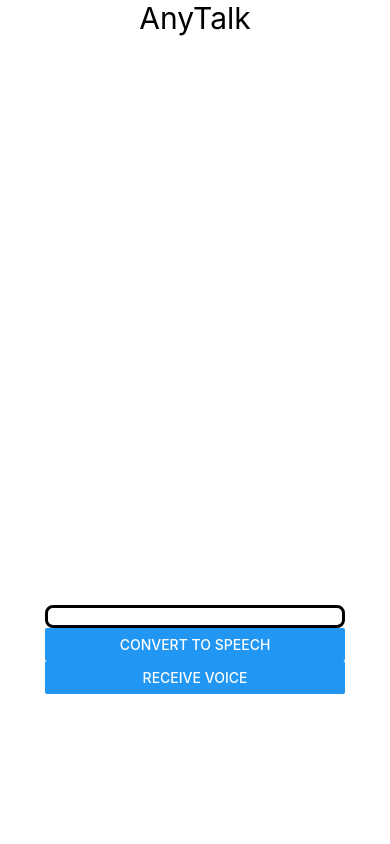
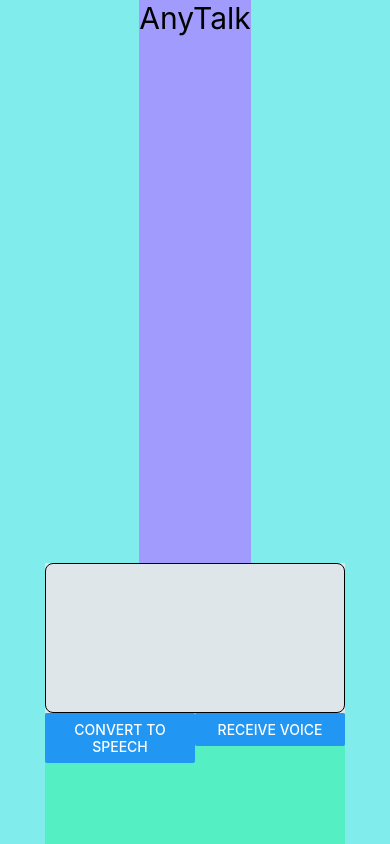
Before and after one commit to ansonhywan/AnyTalk-app, a React Native app: screen / in a window 390 px wide. Built offline with nearby package versions, Linux system fonts and the light colour scheme.

Commit message:
Use flexbox for arraging views.

```diff
--- a/App.js
+++ b/App.js
@@ -49,43 +49,63 @@ const Section = ({children, title}) => {
 
 const App = () => {
   return (
-    <SafeAreaView style={styles.body}>
-      <View>
+    <SafeAreaView style={styles.safe_area}>
+      <View style={styles.body}>
+        <View style={styles.title_view}>
           <Text style={styles.text}>
             AnyTalk
           </Text>
         </View>
         <View style={styles.input_view}>
-        <TextInput style={styles.input}>
-
-        </TextInput>
+            <TextInput style={styles.input}/>
+            <View style={styles.button_view}>
+              <View style={styles.button}>
                 <Button title = "Convert to Speech" onPress={() => console.log("Button 1 Tapped!")}/>
+              </View>
+              <View style={styles.button}>
                 <Button title = "Receive voice" onPress={() => console.log("Button 2 Tapped!")}/>
+              </View>
+          </View>
+        </View>
       </View>
     </SafeAreaView>
   );
 };
 
 const styles = StyleSheet.create({
+  safe_area: {
+    flex: 1,
+  },
   body: {
     flex: 1,
-    backgroundColor: '#ffffff',
+    backgroundColor: '#81ecec',
     alignItems: 'center'
+  },
+  title_view: {
+    flex: 1,
+    backgroundColor: '#a29bfe'
   },
   text: {
     fontSize: 30
   },
   input_view: {
-    position: 'absolute',
-    bottom: 150
+    backgroundColor: '#dfe6e9',
+    flex: 0.5
+  },
+  button_view: {
+    flex: 1,
+    flexDirection: 'row'
   },
   input: {
-    flex: 1,
     width: 300,
     height: 150,
-    borderWidth: 3,
+    borderWidth: 1,
     borderRadius: 8,
     borderColor: '#000000'
+  },
+  button: {
+    flex: 1,
+    backgroundColor: '#55efc4'
   }
 });
 
```
Lines whose indentation alone changed are shown as unchanged.
